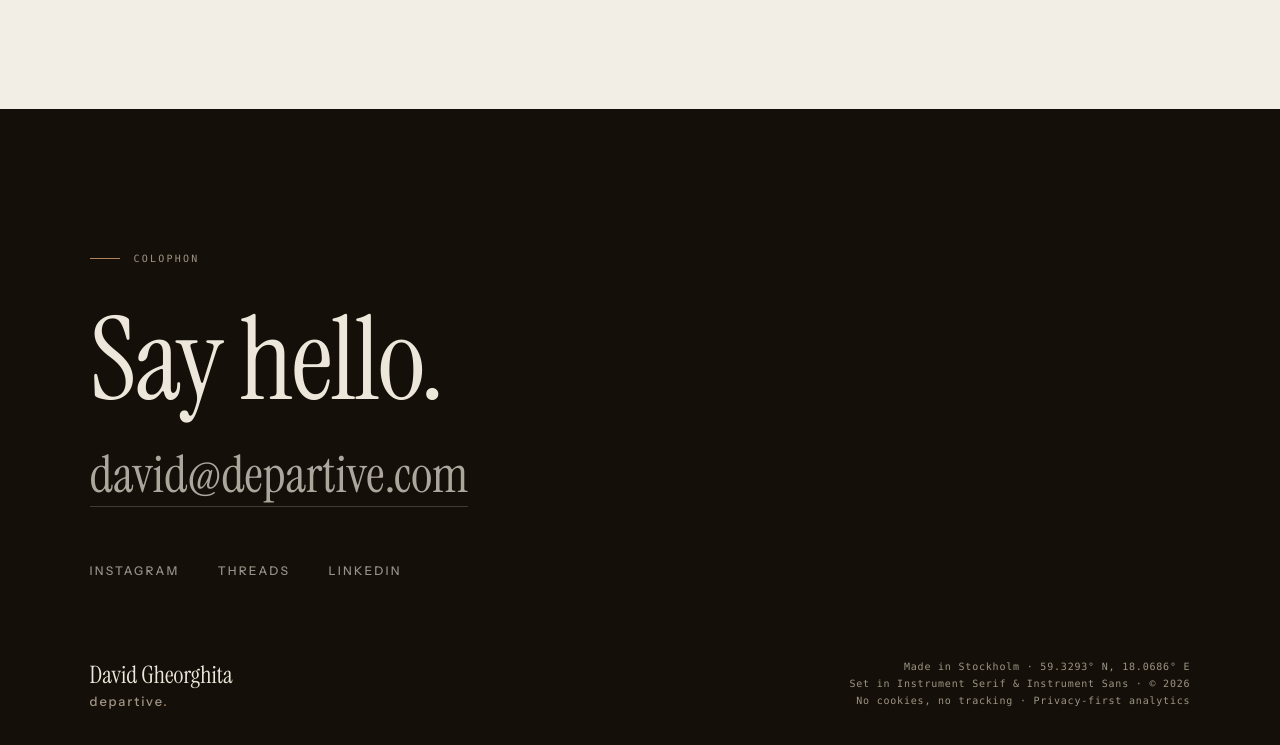
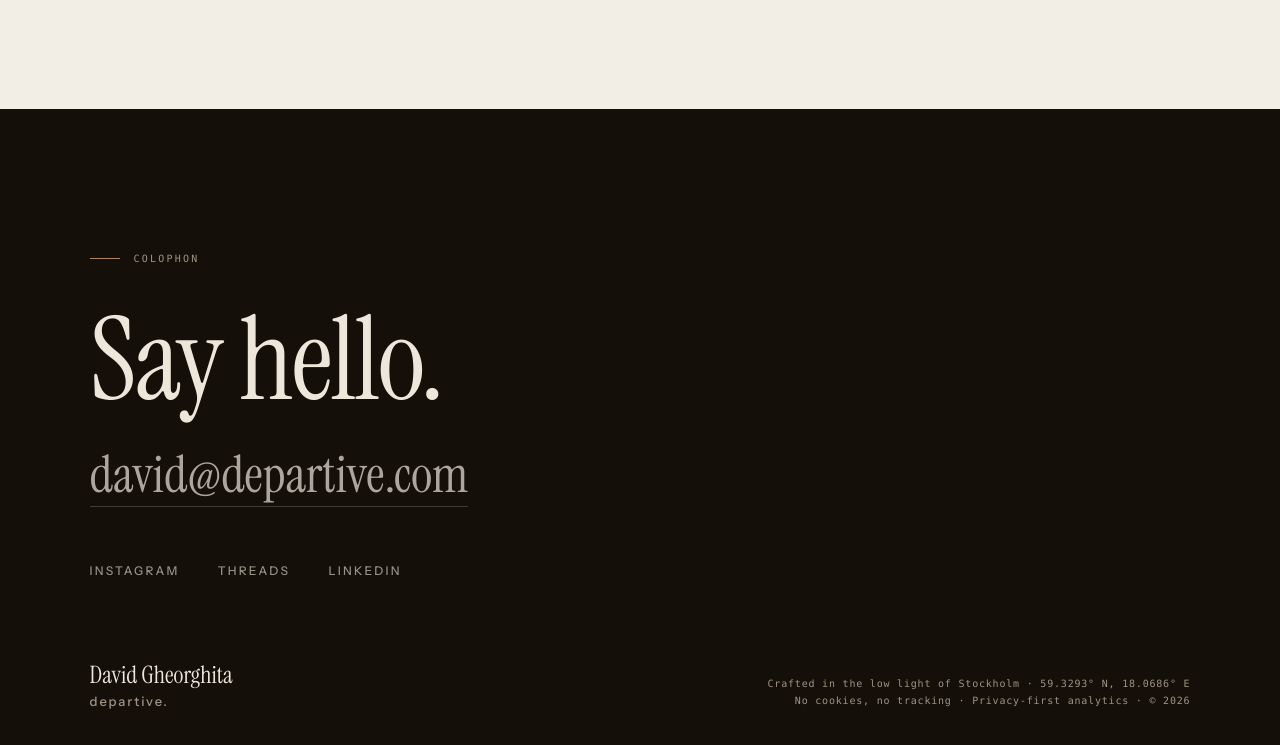
Before and after one commit to departive/departive-site, a plain HTML site: page index.html in a window 1280 px wide. Shown: the part 9899-10644 px from the top of the page. Drawn offline with nearby package versions, Linux system fonts and the light colour scheme.

Commit message:
colophon: low-light signature, drop typeface credit

```diff
--- a/index.html
+++ b/index.html
@@ -421,7 +421,7 @@
         <span style="font-family:var(--serif); font-size:24px; line-height:1; color:var(--onDark);">David Gheorghita</span>
         <span style="font-family:var(--sans); font-weight:500; font-size:13px; letter-spacing:0.14em; color:var(--muted);">departive<span style="color:var(--accent);">.</span></span>
       </div>
-      <span data-colophon-meta style="font-family:var(--mono); font-size:10px; letter-spacing:0.08em; line-height:1.7; color:var(--muted); text-align:right;">Made in Stockholm · 59.3293° N, 18.0686° E<br>Set in Instrument Serif & Instrument Sans · © 2026<br>No cookies, no tracking · Privacy-first analytics</span>
+      <span data-colophon-meta style="font-family:var(--mono); font-size:10px; letter-spacing:0.08em; line-height:1.7; color:var(--muted); text-align:right;">Crafted in the low light of Stockholm · 59.3293° N, 18.0686° E<br>No cookies, no tracking · Privacy-first analytics · © 2026</span>
     </div>
   </section>
 
```
